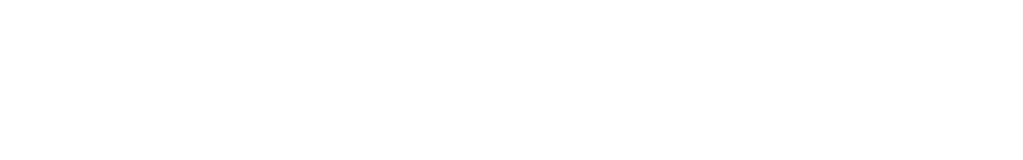
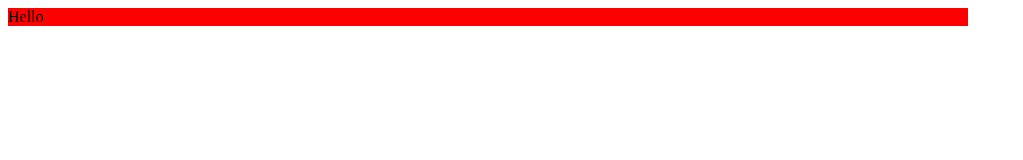
Before and after one commit to egavett/PersonalWebsite, a plain HTML site: page index.html in a window 1280 px wide. Shown: the whole page, without its empty margins (0-1023 px from the left). Drawn offline with Linux system fonts and the light colour scheme.

Commit message:
Front Page Beginnings

```diff
--- a/index.html
+++ b/index.html
@@ -1,5 +1,9 @@
 <head>
+    <title>Welcome</title>
+    <link rel="stylesheet" type="text/css" href="layout.css">
 </head>
 <body>
-
+    <div class="frame">
+        Hello
+    </div>
 </body>
--- /dev/null
+++ b/layout.css
@@ -0,0 +1,5 @@
+.frame {
+    width: 960px;
+    align-self: center;
+    background-color: red;
+}
```
